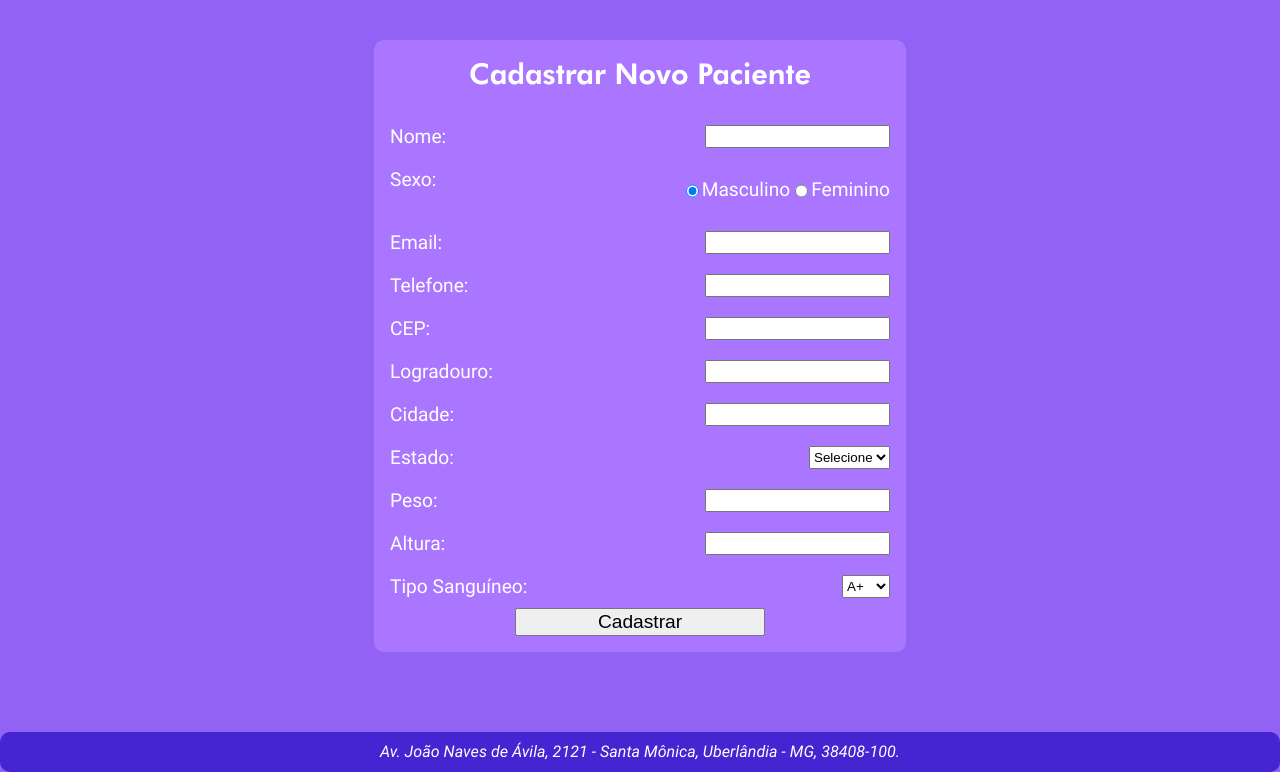
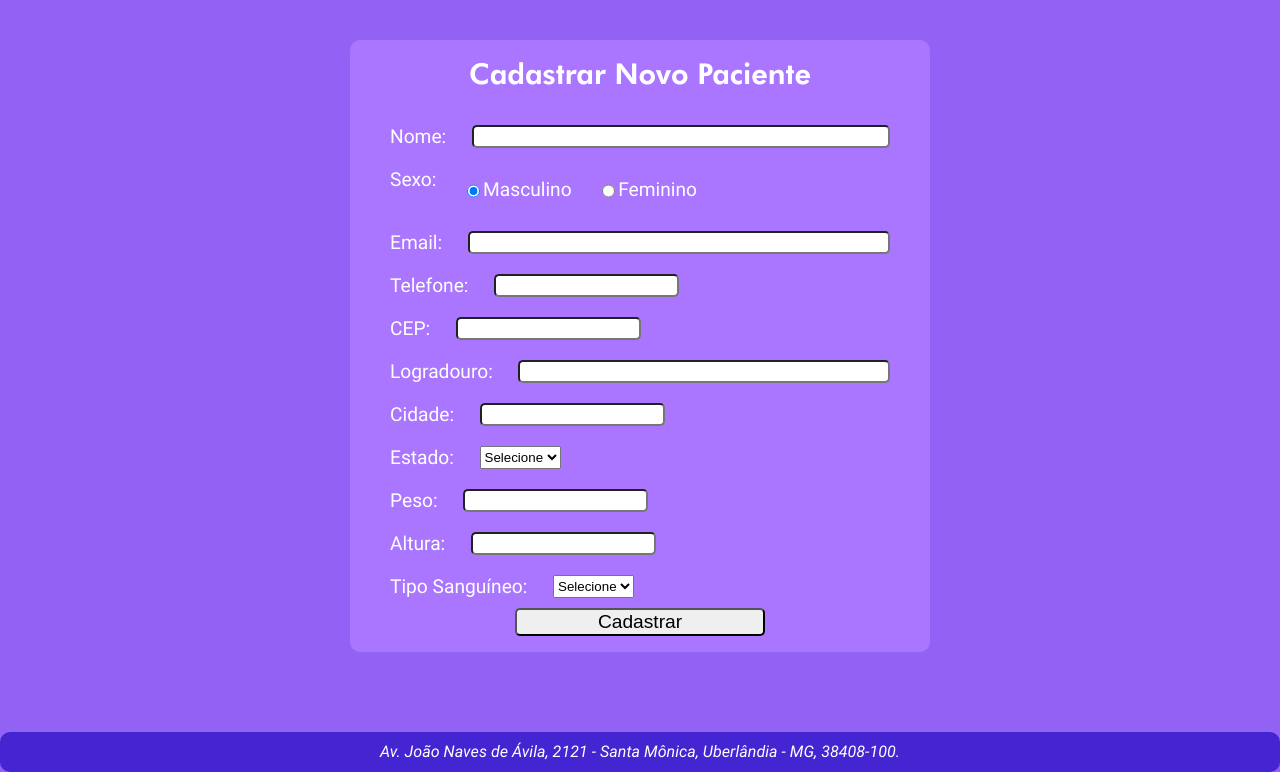
Before and after one commit to DanielGoncalves666/Projeto-Final-PPI, a PHP site: page /restrito/cadastro_pacientes.html in a window 1280 px wide. Shown: the part 163-935 px from the top of the page. Run offline with PHP 8.4, Linux system fonts and the light colour scheme.

Commit message:
Alteração da estilização dos forms.

```diff
--- a/agendamento_Consulta.html
+++ b/agendamento_Consulta.html
@@ -25,11 +25,11 @@
                 <form action="agendar_consulta.php" method="post">
                     <div>
                         <label for="nome">Nome:</label>
-                        <input type="text" id="nome" name="nome" required>
+                        <input type="text" id="nome" name="nome" required class="longInput">
                     </div>
                     <div>
                         <label for="email">E-mail:</label>
-                        <input type="email" id="email" name="email" required>
+                        <input type="email" id="email" name="email" required class="longInput">
                     </div>
                     <div>
                         <label for="sexo">Sexo:</label>
--- a/form.css
+++ b/form.css
@@ -25,15 +25,37 @@
 #cadastro-form div {
     display: flex;
     flex-wrap: wrap;
-    justify-content: space-between;
+    justify-content: flex-start;
 
     padding: 5px 0;
     margin: 5px 0;
 }
 
+#cadastro-form input{
+    border-radius: 5px;
+    width: auto;
+}
+
+.longInput{
+    flex-grow: 1;
+}
+
+#cadastro-form div > label{
+    padding-right: 2vw;
+}
+
+
 #cadastro-form button {
     width: 50%;
     font-size: 1.2rem;
 
+    border-radius: 5px;
+
     align-self: center;
 }
+
+@media (width > 500px){
+    #cadastro-form{
+        padding: 2vh 5vh;
+    }
+}
--- a/login.css
+++ b/login.css
@@ -27,6 +27,10 @@
 }
 
 #login :is(input,button){
+    border-radius: 5px;
+}
+
+#login :is(input,button){
     box-sizing: border-box;
     display: block;
 
--- a/novo_Endereco.html
+++ b/novo_Endereco.html
@@ -29,7 +29,7 @@
                     </div>
                     <div>
                         <label for="logradouro">Logradouro:</label>
-                        <input type="text" id="logradouro" name="logradouro" required>
+                        <input type="text" id="logradouro" name="logradouro" required class="longInput">
                     </div>
                     <div>
                         <label for="cidade">Cidade:</label>
--- a/restrito/cadastro_funcionarios.html
+++ b/restrito/cadastro_funcionarios.html
@@ -25,7 +25,7 @@
         <form action="cadastrar_funcionario.php" method="post">
           <div>
             <label for="nome">Nome:</label>
-            <input type="text" id="nome" name="nome" required>
+            <input type="text" id="nome" name="nome" required class="longInput">
           </div>
 
           <div>
@@ -40,7 +40,7 @@
 
           <div>
             <label for="email">Email:</label>
-            <input type="email" id="email" name="email" required>
+            <input type="email" id="email" name="email" required class="longInput">
           </div>
 
           <div>
@@ -55,7 +55,7 @@
 
           <div>
             <label for="rua">Logradouro:</label>
-            <input type="text" id="rua" name="rua" required>
+            <input type="text" id="rua" name="rua" required class="longInput">
           </div>
 
           <div>
--- a/restrito/cadastro_pacientes.html
+++ b/restrito/cadastro_pacientes.html
@@ -25,7 +25,7 @@
         <form action="cadastrar_paciente.php" method="post">
           <div>
             <label for="nome">Nome:</label>
-            <input type="text" id="nome" name="nome" required>
+            <input type="text" id="nome" name="nome" required class="longInput">
           </div>
 
           <div>
@@ -40,7 +40,7 @@
 
           <div>
             <label for="email">Email:</label>
-            <input type="text" id="email" name="email" required>
+            <input type="text" id="email" name="email" required class="longInput">
           </div>
 
           <div>
@@ -55,7 +55,7 @@
 
           <div>
             <label for="logradouro">Logradouro:</label>
-            <input type="text" id="logradouro" name="logradouro" required>
+            <input type="text" id="logradouro" name="logradouro" required class="longInput">
           </div>
 
           <div>
@@ -110,6 +110,7 @@
           <div>
             <label for="tiposangue">Tipo Sanguíneo:</label>
             <select id="tiposangue" name="tiposangue" required>
+              <option value="">Selecione</option>
               <option value="A+">A+</option>
               <option value="A-">A-</option>
               <option value="B+">B+</option>
--- a/styles.css
+++ b/styles.css
@@ -79,18 +79,6 @@ nav{
     align-content: center;
 }
 
-@media (max-width: 600px){
-    nav{
-        padding: 1vh 4vw;
-    }
-}
-
-@media (min-width:601px) and (max-width: 800px){
-    nav{
-        padding: 2vh 8vw;
-    }
-}
-
 nav > a{
     outline: none;
     border: none;
@@ -152,3 +140,23 @@ footer{
 
     margin-top: auto;
 }
+
+@media (max-width: 600px){
+    nav{
+        padding: 1vh 4vw;
+    }
+
+    nav > a{
+        padding: 0.5vh 0.5vw;
+    }
+
+    footer{
+        height: 8vh;
+    }
+}
+
+@media (min-width:601px) and (max-width: 800px){
+    nav{
+        padding: 2vh 8vw;
+    }
+}
```
Also changed, not shown: login.html (+6 -6 lines).
